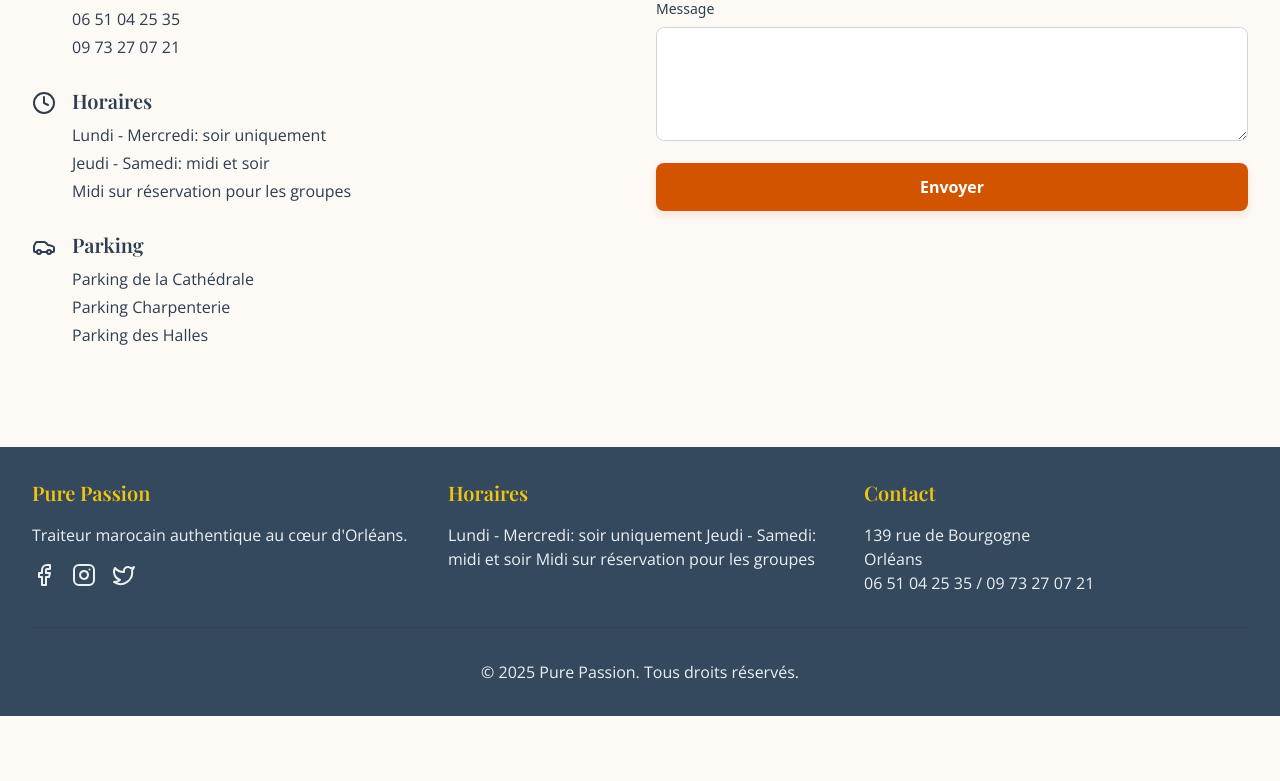
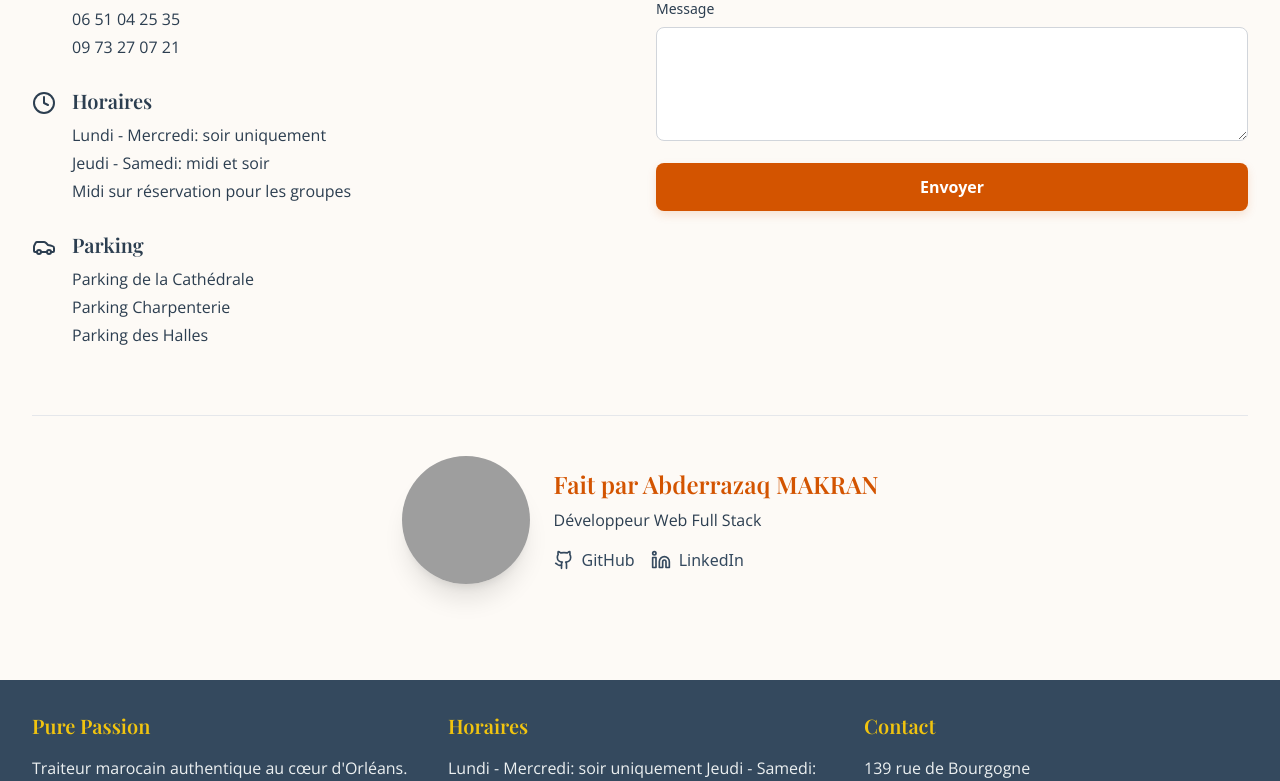
Before and after one commit to Amakran2003/PurePassion, a React (Vite) app: page /#/contact in a window 1280 px wide. Shown: the part 413-1194 px from the top of the page. Before the commit the page ends 1129 px from the top, so only its background shows below. Built offline with nearby package versions, Linux system fonts and the light colour scheme; grey boxes are pictures that could not be loaded.

Commit message:
Add translation

```diff
--- a/src/components/Contact.tsx
+++ b/src/components/Contact.tsx
@@ -1,5 +1,5 @@
 import { motion } from 'framer-motion';
-import { MapPin, Phone, Clock, Car } from 'lucide-react';
+import { MapPin, Phone, Clock, Car, Github, Linkedin } from 'lucide-react';
 import { useLanguage } from '../context/LanguageContext';
 
 const Contact = () => {
@@ -86,6 +86,49 @@
             </form>
           </div>
         </div>
+
+        {/* Developer Information Section */}
+        <motion.div
+          initial={{ opacity: 0, y: 20 }}
+          whileInView={{ opacity: 1, y: 0 }}
+          viewport={{ once: true }}
+          transition={{ duration: 0.8, delay: 0.2 }}
+          className="mt-16 pt-10 border-t border-gray-200"
+        >
+          <div className="flex flex-col md:flex-row items-center justify-center gap-6">
+            <div className="w-32 h-32 rounded-full overflow-hidden shadow-xl">
+              <img
+                src="https://avatars.githubusercontent.com/u/145991267?v=4"
+                alt="Abderrazaq MAKRAN"
+                className="w-full h-full object-cover"
+              />
+            </div>
+            <div className="text-center md:text-left">
+              <h3 className="text-2xl font-semibold text-primary mb-2">{t('developer.title')}</h3>
+              <p className="mb-4 text-text">{t('developer.role')}</p>
+              <div className="flex justify-center md:justify-start space-x-4">
+                <a
+                  href="https://github.com/Amakran2003"
+                  target="_blank"
+                  rel="noopener noreferrer"
+                  className="flex items-center space-x-2 text-secondary hover:text-primary transition-colors"
+                >
+                  <Github className="w-5 h-5" />
+                  <span>{t('developer.github')}</span>
+                </a>
+                <a
+                  href="https://www.linkedin.com/in/abderrazaq-makran?lipi=urn%3Ali%3Apage%3Ad_flagship3_profile_view_base_contact_details%3B8qaZ0UJXTjqa1bxj%2Fpr8hg%3D%3D"
+                  target="_blank"
+                  rel="noopener noreferrer"
+                  className="flex items-center space-x-2 text-secondary hover:text-primary transition-colors"
+                >
+                  <Linkedin className="w-5 h-5" />
+                  <span>{t('developer.linkedin')}</span>
+                </a>
+              </div>
+            </div>
+          </div>
+        </motion.div>
       </motion.div>
     </section>
   );
--- a/src/translations/en.json
+++ b/src/translations/en.json
@@ -91,5 +91,10 @@
   "footer.hours.title": "Hours",
   "footer.hours.value": "Monday - Wednesday: evenings only\nThursday - Saturday: lunch and dinner\nLunch by reservation for groups",
   "footer.contact.title": "Contact",
-  "footer.copyright": "All rights reserved."
+  "footer.copyright": "All rights reserved.",
+
+  "developer.title": "Made by Abderrazaq MAKRAN",
+  "developer.role": "Full Stack Web Developer",
+  "developer.github": "GitHub",
+  "developer.linkedin": "LinkedIn"
 }
--- a/src/translations/fr.json
+++ b/src/translations/fr.json
@@ -91,5 +91,10 @@
   "footer.hours.title": "Horaires",
   "footer.hours.value": "Lundi - Mercredi: soir uniquement\nJeudi - Samedi: midi et soir\nMidi sur réservation pour les groupes",
   "footer.contact.title": "Contact",
-  "footer.copyright": "Tous droits réservés."
+  "footer.copyright": "Tous droits réservés.",
+
+  "developer.title": "Fait par Abderrazaq MAKRAN",
+  "developer.role": "Développeur Web Full Stack",
+  "developer.github": "GitHub",
+  "developer.linkedin": "LinkedIn"
 }
```
